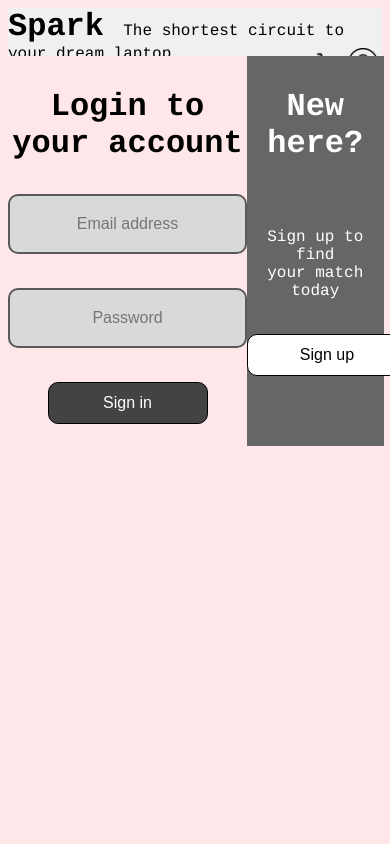
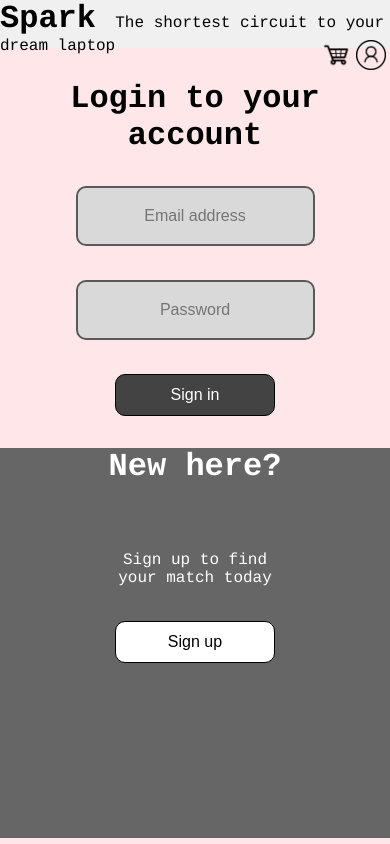
Before and after one commit to waterpie10/Spark, a PHP site: page /login.html in a window 390 px wide. Run offline with PHP 8.4, Linux system fonts and the light colour scheme; a stand-in replaces the project's code that opens the database connection.

Commit message:
mobile layouts on login and sign up pages

```diff
--- a/createaccount.html
+++ b/createaccount.html
@@ -24,6 +24,12 @@
           text-align:center;
           /* Add other styling properties as needed */
         }
+
+        @media screen and (max-width: 700px) {
+          .left-div {display: none;}
+          .right-div {width: 100vw;}
+        }
+
       </style>
 </head>
 <header>
--- a/login.html
+++ b/login.html
@@ -23,6 +23,16 @@
           background-color: #666666ff;
           text-align: center;
           /* Add other styling properties as needed */
+        }
+
+        @media screen and (max-width: 700px) {
+          .right-div {
+            width:100%;
+            padding: 0;
+            margin: 0;
+          }
+          .left-div {width: 100vw;}
+          .container {display: block;}
         }
       </style>
 </head>
--- a/mystyles.css
+++ b/mystyles.css
@@ -3,6 +3,7 @@ body {
     color: #434343;
 	justify-content: center;
     background-color: #ffe7e9;
+    margin: 0px 0px 0px 0px;
 }
 header{
         height:3em;
```
